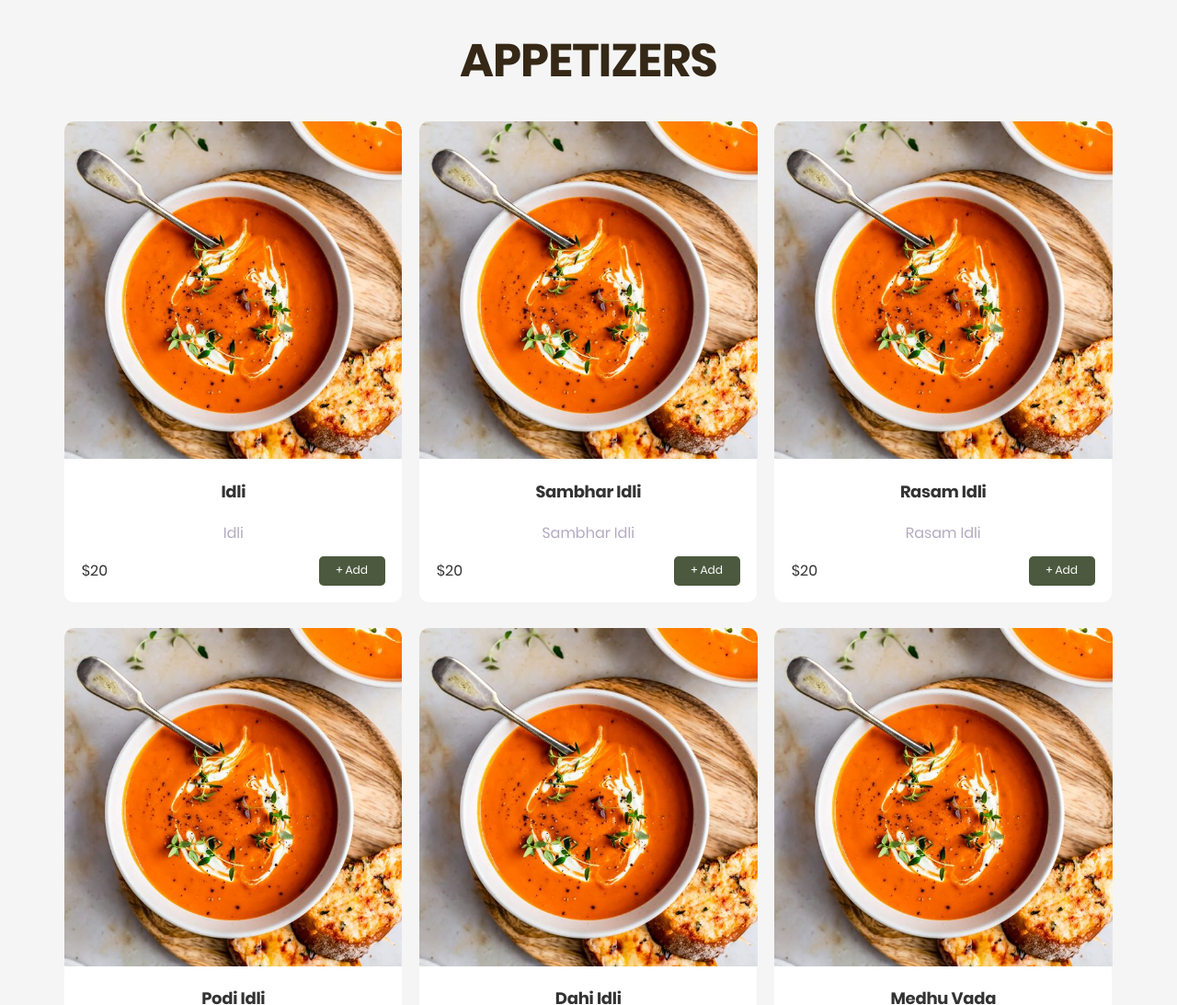
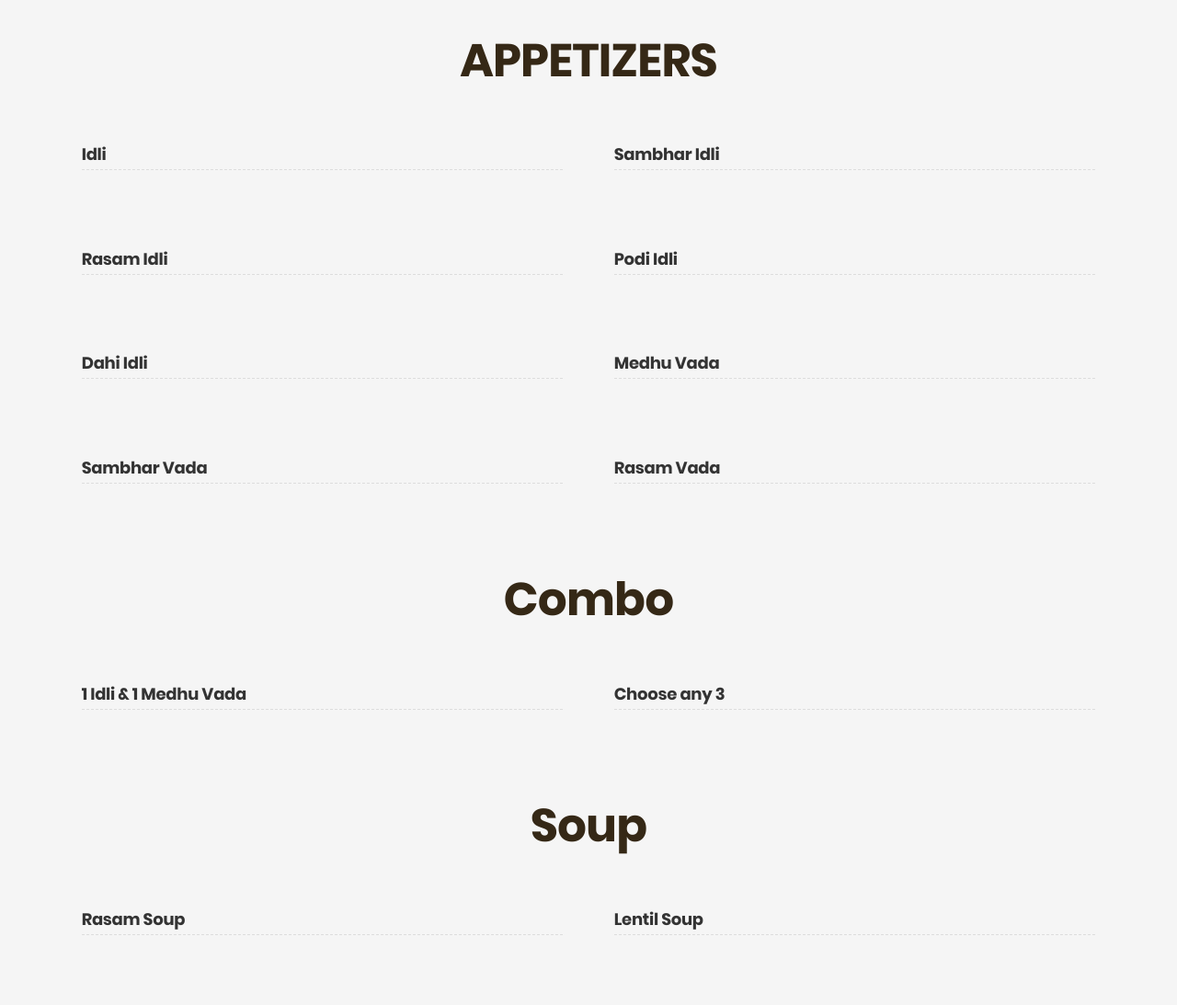
Before and after one commit to web01jay/udupiadda, a plain HTML site: page menu.html in a window 1280 px wide. Shown: the part 880-1973 px from the top of the page at 92% size. Drawn offline with Linux system fonts and the light colour scheme; files that its build step writes are made by us from their sources.

Commit message:
Header fix and menu layout change

```diff
--- a/css/custom.css
+++ b/css/custom.css
@@ -426,7 +426,7 @@ button.navbar-toggler i.flaticon-close-2:before {
 }
 .navbar-brand img {
 	max-height: 100px;
-	width: 100%;
+	width: 100px;
 	position: relative;
     z-index: 999;
 }
--- a/js/menu.js
+++ b/js/menu.js
@@ -202,11 +202,11 @@ function createMenu() {
             const randomAnimation = animations[Math.floor(Math.random() * animations.length)];
             // Create a column for each card
             const col = document.createElement('div');
-            col.className = 'col-md-4 mb-4';
+            col.className = 'col-md-6 mb-4';
 
             // Create the card element
             const card = document.createElement('div');
-            card.className = 'card h-100 menu-card bg-white border-0 overflow-hidden ';
+            card.className = 'h-100 border-0 overflow-hidden ';
             card.setAttribute('data-aos', randomAnimation);
             card.setAttribute('style', 'border-radius: 10px')
 
@@ -214,12 +214,12 @@ function createMenu() {
             imgBlock.className = "img-block";
 
             // Add image to the card
-            const img = document.createElement('img');
-            img.src = dish.imageLink;
-            img.className = 'card-img-top';
-            img.alt = dish.name;
-            imgBlock.append(img)
-            card.appendChild(imgBlock);
+            // const img = document.createElement('img');
+            // img.src = dish.imageLink;
+            // img.className = 'card-img-top';
+            // img.alt = dish.name;
+            // imgBlock.append(img)
+            // card.appendChild(imgBlock);
 
             // Create card body
             const cardBody = document.createElement('div');
@@ -227,15 +227,16 @@ function createMenu() {
 
             // Add name to the card
             const cardTitle = document.createElement('h5');
-            cardTitle.className = 'card-title text-center font-bold';
+            cardTitle.className = 'card-title text-left font-bold';
             cardTitle.textContent = dish.name;
+            cardTitle.setAttribute('style', 'border-bottom: 1px dashed #ddd')
             cardBody.appendChild(cardTitle);
 
             // Add description to the card
-            const cardText = document.createElement('p');
-            cardText.className = 'card-text text-center text-grey';
-            cardText.textContent = dish.description;
-            cardBody.appendChild(cardText);
+            // const cardText = document.createElement('p');
+            // cardText.className = 'card-text text-center text-grey';
+            // cardText.textContent = dish.description;
+            // cardBody.appendChild(cardText);
 
             // Add rate nd btn container
             const rateContainer = document.createElement('div');
@@ -248,12 +249,12 @@ function createMenu() {
             rateContainer.appendChild(dishRate);
 
             // Add to cart button
-            const cartButton = document.createElement('button');
-            cartButton.className = 'border-0 btn text-center px-3 ml-auto'
-            cartButton.setAttribute('style', "background-color: #4C593E; color: #fff; border-radius: 5px");
-            cartButton.textContent = "+ Add"
-            rateContainer.appendChild(cartButton);
-            cardBody.appendChild(rateContainer);
+            // const cartButton = document.createElement('button');
+            // cartButton.className = 'border-0 btn text-center px-3 ml-auto'
+            // cartButton.setAttribute('style', "background-color: #4C593E; color: #fff; border-radius: 5px");
+            // cartButton.textContent = "+ Add"
+            // rateContainer.appendChild(cartButton);
+            // cardBody.appendChild(rateContainer);
 
             // Append card body to card
             card.appendChild(cardBody);
--- a/menu.html
+++ b/menu.html
@@ -110,14 +110,14 @@
                   >Contact Us</a
                 >
               </li>
-              <li class="nav-item float-left">
+              <li class="nav-item float-left d-none">
                 <a
                   href="javascript:void(0)"
                   class="navbar-nav-link font-semibold position-relative text-white font-small text-green"
                   >Sign Up / Sign In</a
                 >
               </li>
-              <li class="nav-item float-left">
+              <li class="nav-item float-left d-none">
                 <a
                   href="javascript:void(0)"
                   class="navbar-nav-link font-semibold position-relative text-white font-small text-green"
```
Also changed, not shown: about.html (+2 -2 lines), contact.html (+2 -2 lines), index.html (+2 -2 lines).
